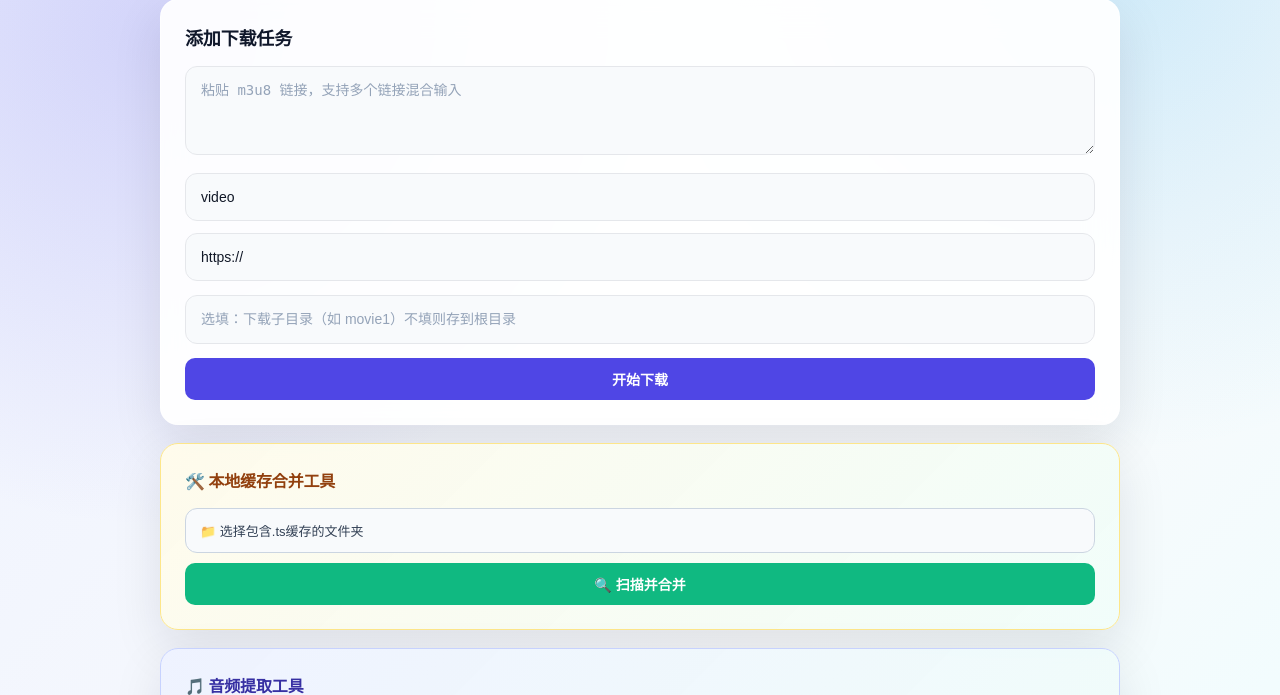
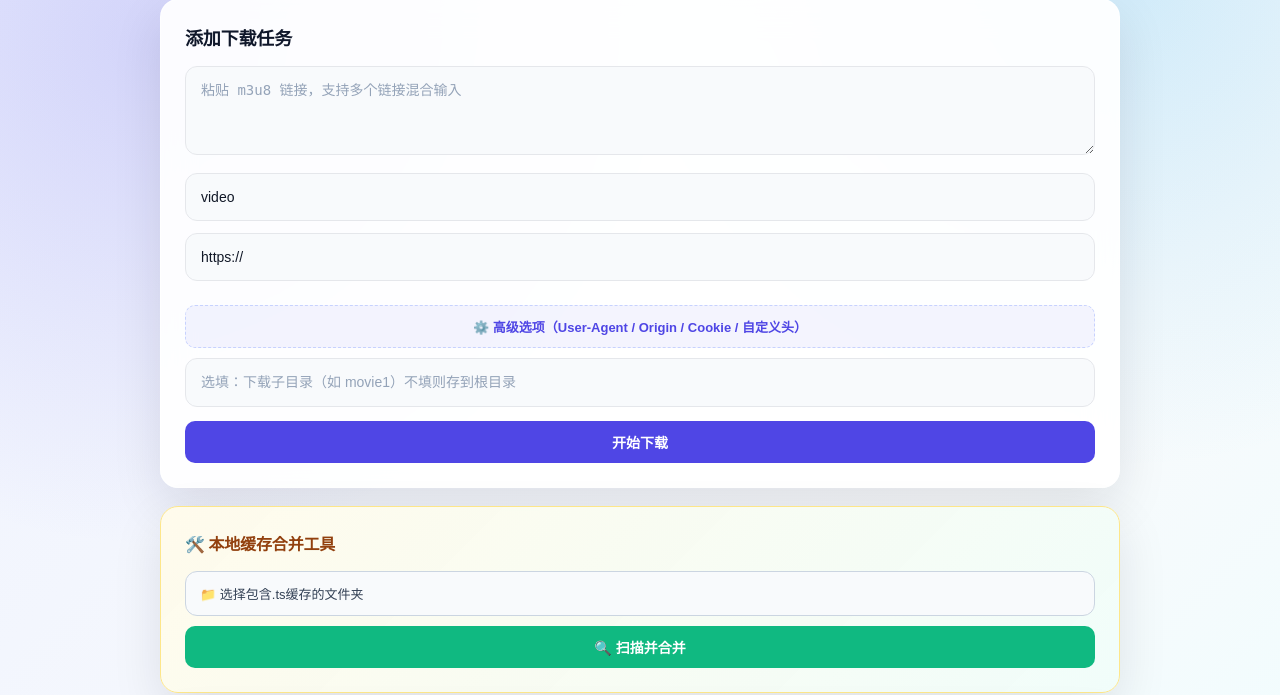
Before and after one commit to pelico/DDM3U8, a Flask app: page / in a window 1280 px wide. Shown: the part 129-824 px from the top of the page. Run offline with Flask 3, Linux system fonts and the light colour scheme; data that the repository does not hold is empty.

Commit message:
feat: 多下载核心支持(N_m3u8DL-RE/yt-dlp)、完整错误回显、多Header注入、armv7l镜像构建
- main.py: 自动检测下载核心(N_m3u8DL-RE优先, yt-dlp兜底)
- run_download: 捕获完整输出, 失败时显示退出码+末尾错误行
- start_task: 支持User-Agent/Origin/Cookie/自定义请求头
- 新增 /api/task/<id>/debug 调试接口
- 新增 Dockerfile.armv7l (基于yt-dlp)
- 新增 build-release.yml 工作流: 构建amd64/arm64/armv7l tar包并发布到Release
- 更新 docker-publish.yml: 新增armv7l镜像推送
- 前端: 高级选项面板(UA/Origin/Cookie/自定义头)

```diff
--- a/main.py
+++ b/main.py
@@ -38,13 +38,33 @@ CONFIG = {
     "MAX_DOWNLOADS": int(os.environ.get("MAX_DOWNLOADS", 3))
 }
 
+def detect_download_core():
+    """自动检测可用的下载核心：优先 N_m3u8DL-RE，其次 yt-dlp"""
+    if os.path.exists(CONFIG["BIN_PATH"]):
+        return "n_m3u8dl_re"
+    if shutil.which("yt-dlp"):
+        return "yt-dlp"
+    return None
+
+DOWNLOAD_CORE = detect_download_core()
+
 # 读取鉴权环境变量
 WEB_USER = os.environ.get("WEB_USER", "").strip()
 WEB_PASS = os.environ.get("WEB_PASS", "").strip()
 
 TASK_LOCK = threading.Lock()
 GLOBAL_REFERER = ""
+GLOBAL_HEADERS = {}  # 全局请求头: {"User-Agent": "...", "Referer": "...", "Origin": "...", "Cookie": "..."}
 tasks = {}
+
+# 默认浏览器 UA，避免部分 CDN 对无 UA 或爬虫 UA 直接拒绝
+DEFAULT_USER_AGENT = (
+    "Mozilla/5.0 (Windows NT 10.0; Win64; x64) "
+    "AppleWebKit/537.36 (KHTML, like Gecko) "
+    "Chrome/126.0.0.0 Safari/537.36"
+)
+# 日志保留的最大行数（用于错误排查）
+MAX_LOG_LINES = 200
 
 app = Flask(__name__)
 app.json.sort_keys = False
@@ -119,11 +139,16 @@ def validate_config():
     else:
         logger.info("ffmpeg 已安装")
 
-    # 验证 N_m3u8DL-RE
-    if not os.path.exists(CONFIG["BIN_PATH"]):
-        log_error(f"N_m3u8DL-RE 不存在: {CONFIG['BIN_PATH']}")
+    # 验证下载核心
+    global DOWNLOAD_CORE
+    DOWNLOAD_CORE = detect_download_core()
+    if DOWNLOAD_CORE == "n_m3u8dl_re":
+        logger.info(f"下载核心: N_m3u8DL-RE ({CONFIG['BIN_PATH']})")
+    elif DOWNLOAD_CORE == "yt-dlp":
+        logger.info("下载核心: yt-dlp")
     else:
-        logger.info(f"N_m3u8DL-RE 已就绪: {CONFIG['BIN_PATH']}")
+        log_error("未检测到可用的下载核心（N_m3u8DL-RE 或 yt-dlp）")
+        ok = False
 
     if ok:
         logger.info("配置验证完成")
@@ -170,6 +195,7 @@ BOOT_STATE = {
     "phase": "unknown",
     "ffmpeg_ready": False,
     "bin_ready": False,
+    "download_core": None,
     "db_loaded": False,
     "downloads_ready": False,
     "errors": [],
@@ -179,6 +205,7 @@ BOOT_STATE = {
 def refresh_boot_state():
     BOOT_STATE["ffmpeg_ready"] = shutil.which("ffmpeg") is not None
     BOOT_STATE["bin_ready"] = os.path.exists(CONFIG["BIN_PATH"])
+    BOOT_STATE["download_core"] = DOWNLOAD_CORE
     BOOT_STATE["downloads_ready"] = os.path.isdir(CONFIG["DOWNLOAD_DIR"]) and os.access(CONFIG["DOWNLOAD_DIR"], os.W_OK)
     return BOOT_STATE
 
@@ -434,6 +461,9 @@ def run_audio_extract(task_id, audio_target):
 def run_download(task_id, cmd):
     task_name = tasks.get(task_id, {}).get('name', 'Unknown')
     log_info(f"[调度器] 任务 [{task_name}] 开始执行")
+    log_info(f"[调度器] 命令: {' '.join(cmd)}")
+    # 用于保存全部输出（最后 MAX_LOG_LINES 行），出错时回显给用户定位问题
+    recent_lines = []
     try:
         with TASK_LOCK:
             tasks[task_id]['status'] = '下载中'
@@ -447,7 +477,7 @@ def run_download(task_id, cmd):
         with TASK_LOCK:
             tasks[task_id]['process'] = process
 
-        # 读取输出
+        # 读取输出：保留全部行用于排错，进度行实时更新到 log
         for line in iter(process.stdout.readline, ''):
             with TASK_LOCK:
                 if task_id not in tasks:
@@ -456,9 +486,16 @@ def run_download(task_id, cmd):
                 if current_status != '下载中':
                     log_info(f"[调度器] 任务 [{task_name}] 状态已变更为 {current_status}，停止读取输出")
                     break
-                log_content = line.strip()
-                if "%" in log_content or "B/s" in log_content:
-                    tasks[task_id]['log'] = log_content[-100:]
+            log_content = line.strip()
+            # 所有行都入队保留（便于出错回溯）
+            recent_lines.append(log_content)
+            if len(recent_lines) > MAX_LOG_LINES:
+                recent_lines.pop(0)
+            # 进度行实时展示
+            if "%" in log_content or "B/s" in log_content:
+                with TASK_LOCK:
+                    if task_id in tasks:
+                        tasks[task_id]['log'] = log_content[-100:]
 
         # 等待进程结束
         process.wait()
@@ -471,15 +508,22 @@ def run_download(task_id, cmd):
                     tasks[task_id]['status'] = '已完成'
                     tasks[task_id]['log'] = '✅ 完整下载并合并成功'
                 else:
-                    reason = "进程报错中断" if process.returncode != 0 else "假成功(未生成最终MP4)"
+                    # 失败时拼出真实错误信息，不再只给笼统提示
+                    err_tail = ' | '.join(l for l in recent_lines[-6:] if l)
+                    if process.returncode != 0:
+                        reason = f"进程退出码 {process.returncode}"
+                    else:
+                        reason = "假成功(未生成最终MP4，可能是分片扩展名/合并问题)"
                     tasks[task_id]['status'] = '错误'
-                    tasks[task_id]['log'] = f'中断({reason})，可点[恢复]或[强合]'
+                    tasks[task_id]['log'] = f'❌ {reason}  末尾输出: {err_tail[:300]}'
+                    log_error(f"[调度器] 任务 [{task_name}] 失败: {reason}")
+                    log_error(f"[调度器] 末尾输出: {err_tail}")
     except Exception as e:
         log_error(f"[调度器] 任务 [{task_name}] 执行异常: {e}")
         with TASK_LOCK:
             if task_id in tasks:
                 tasks[task_id]['status'] = '错误'
-                tasks[task_id]['log'] = str(e)[:100]
+                tasks[task_id]['log'] = f'❌ 异常: {str(e)[:120]}'
     finally:
         with TASK_LOCK:
             if task_id in tasks:
@@ -497,13 +541,16 @@ def health():
 @app.route('/ready')
 def ready():
     state = refresh_boot_state()
-    ready_ok = state["downloads_ready"] and state["bin_ready"] and state["ffmpeg_ready"]
+    # 下载核心就绪判断：N_m3u8DL-RE 存在 或 yt-dlp 可用
+    core_ready = state["bin_ready"] or state["download_core"] == "yt-dlp"
+    ready_ok = state["downloads_ready"] and core_ready and state["ffmpeg_ready"]
     status_code = 200 if ready_ok else 503
     return jsonify({
         "ready": ready_ok,
         "phase": state["phase"],
         "ffmpeg_ready": state["ffmpeg_ready"],
         "bin_ready": state["bin_ready"],
+        "download_core": state["download_core"],
         "downloads_ready": state["downloads_ready"],
         "db_loaded": state["db_loaded"],
         "errors": state["errors"][-5:],
@@ -532,6 +579,32 @@ def get_tasks():
             "max_workers": CONFIG["MAX_DOWNLOADS"]
         }
     return jsonify(data)
+
+@app.route('/api/task/<task_id>/debug')
+@requires_auth
+def debug_task(task_id):
+    """调试接口：返回任务的完整命令、请求头和状态，便于排查下载失败原因"""
+    with TASK_LOCK:
+        task = tasks.get(task_id)
+    if not task:
+        return jsonify({"error": "任务不存在"}), 404
+    # 脱敏：Cookie 只显示前 20 字符
+    safe_headers = dict(task.get('headers', {}))
+    if safe_headers.get('Cookie'):
+        c = safe_headers['Cookie']
+        safe_headers['Cookie'] = c[:20] + '...(已脱敏)' if len(c) > 20 else c
+    return jsonify({
+        "id": task_id,
+        "name": task.get('name'),
+        "url": task.get('url'),
+        "status": task.get('status'),
+        "log": task.get('log'),
+        "cmd": task.get('cmd'),
+        "cmd_str": ' '.join(task.get('cmd', [])),
+        "headers": safe_headers,
+        "download_dir": task.get('download_dir'),
+        "temp_dir": task.get('temp_dir'),
+    })
 
 @app.route('/api/folders')
 @requires_auth
@@ -676,12 +749,17 @@ def manage_task(task_id):
 @app.route('/down', methods=['POST'])
 @requires_auth
 def down():
-    global GLOBAL_REFERER
+    global GLOBAL_HEADERS
     try:
         url_text = request.form.get('url', '').strip()
         raw_name = request.form.get('name', 'video').strip()
         referer_val = request.form.get('referer', '').strip()
         sub_path = request.form.get('sub_path', '').strip()
+        # 新增：更多请求头
+        user_agent_val = request.form.get('user_agent', '').strip()
+        origin_val = request.form.get('origin', '').strip()
+        cookie_val = request.form.get('cookie', '').strip()
+        custom_headers_val = request.form.get('custom_headers', '').strip()
 
         if not url_text:
             return jsonify({"error": "URL不能为空"}), 400
@@ -692,6 +770,17 @@ def down():
 
         if referer_val == "https://" or not referer_val:
             referer_val = ""
+
+        # 组装请求头字典（每次提交都重新生成，避免串任务）
+        headers = {
+            "User-Agent": user_agent_val or DEFAULT_USER_AGENT,
+            "Referer": referer_val,
+            "Origin": origin_val,
+            "Cookie": cookie_val,
+            "Custom": custom_headers_val,
+        }
+        with TASK_LOCK:
+            GLOBAL_HEADERS = headers
 
         # 处理下载子目录
         download_dir = CONFIG["DOWNLOAD_DIR"]
@@ -708,7 +797,6 @@ def down():
 
         with TASK_LOCK:
             active_urls = {t.get('url'): t for t in tasks.values() if t.get('status') in ACTIVE_TASK_STATUSES}
-            GLOBAL_REFERER = referer_val
 
         created_count = 0
         skipped_names = []
@@ -728,7 +816,7 @@ def down():
                 name = f"{raw_name}_{timestamp}_{task_id[:3]}"
 
             log_info(f"[任务创建] 新下载任务: {task_id} - {name} -> {download_dir}")
-            start_task(url, name, task_id, download_dir)
+            start_task(url, name, task_id, download_dir, headers=headers)
             active_urls[url] = {"name": name, "status": "排队中"}
             created_count += 1
 
@@ -827,28 +915,67 @@ def audio_extract():
         log_error(f"创建音频提取任务失败: {e}")
         return jsonify({"error": str(e)}), 500
 
-def start_task(url, name, task_id, download_dir=None):
-    global GLOBAL_REFERER
+def start_task(url, name, task_id, download_dir=None, headers=None):
+    """
+    headers: dict, 可选的请求头，例如
+        {"User-Agent": "...", "Referer": "...", "Origin": "...", "Cookie": "..."}
+    根据 DOWNLOAD_CORE 自动选择 N_m3u8DL-RE 或 yt-dlp 构建命令
+    """
     if download_dir is None:
         download_dir = CONFIG["DOWNLOAD_DIR"]
-    cmd = [
-        CONFIG["BIN_PATH"], url,
-        "--save-name", name,
-        "--save-dir", download_dir,
-        "--tmp-dir", download_dir,
-        "-M", "format=mp4",
-        "--thread-count", "10"
-    ]
+    if headers is None:
+        headers = {}
+
+    ua = headers.get('User-Agent') or DEFAULT_USER_AGENT
+    core = DOWNLOAD_CORE or "n_m3u8dl_re"
+
+    if core == "yt-dlp":
+        # yt-dlp 命令：直接下载并合并为 mp4
+        output_path = os.path.join(download_dir, f"{name}.mp4")
+        cmd = [
+            "yt-dlp", url,
+            "-o", output_path,
+            "--no-part",
+            "--no-mtime",
+            "--concurrent-fragments", "10",
+            "--add-header", f"User-Agent:{ua}",
+        ]
+        if headers.get("Referer"):
+            cmd.extend(["--referer", headers["Referer"]])
+        if headers.get("Origin"):
+            cmd.extend(["--add-header", f"Origin:{headers['Origin']}"])
+        if headers.get("Cookie"):
+            cmd.extend(["--add-header", f"Cookie:{headers['Cookie']}"])
+        for custom in headers.get("Custom", "").splitlines():
+            custom = custom.strip()
+            if custom and ":" in custom:
+                cmd.extend(["--add-header", custom])
+    else:
+        # N_m3u8DL-RE 命令
+        cmd = [
+            CONFIG["BIN_PATH"], url,
+            "--save-name", name,
+            "--save-dir", download_dir,
+            "--tmp-dir", download_dir,
+            "-M", "format=mp4",
+            "--thread-count", "10",
+            "--header", f"User-Agent:{ua}",
+        ]
+        if headers.get("Referer"):
+            cmd.extend(["--header", f"Referer:{headers['Referer']}"])
+        if headers.get("Origin"):
+            cmd.extend(["--header", f"Origin:{headers['Origin']}"])
+        if headers.get("Cookie"):
+            cmd.extend(["--header", f"Cookie:{headers['Cookie']}"])
+        for custom in headers.get("Custom", "").splitlines():
+            custom = custom.strip()
+            if custom and ":" in custom:
+                cmd.extend(["--header", custom])
+
     temp_dir = os.path.join(download_dir, f"{name}_temp")
-    # 显式创建临时工作目录：N_m3u8DL-RE 以 --tmp-dir 指定的工作目录必须预先存在，
-    # 否则二进制写入首批 ts 切片时报 errno 2 (ENOENT) "no such file or directory"，
-    # 表现为 /downloads/<任务名>_temp 等临时目录找不到。旧逻辑只计算路径不创建
-    # → 任务提交成功但调度器拉起二进制即失败。这里在入队前一并建好。
     os.makedirs(temp_dir, exist_ok=True)
     os.makedirs(download_dir, exist_ok=True)
     with TASK_LOCK:
-        if GLOBAL_REFERER:
-            cmd.extend(["--header", f"Referer:{GLOBAL_REFERER}"])
         tasks[task_id] = {
             'url': url,
             'name': name,
@@ -858,7 +985,9 @@ def start_task(url, name, task_id, download_dir=None):
             'created_at': datetime.datetime.now().isoformat(timespec='seconds'),
             'process': None,
             'download_dir': download_dir,
-            'temp_dir': temp_dir
+            'temp_dir': temp_dir,
+            'headers': headers,
+            'core': core
         }
     save_tasks()
 
--- a/templates/index.html
+++ b/templates/index.html
@@ -73,6 +73,8 @@
         .btn-danger:hover { background: #dc2626; }
         .btn-secondary { background: transparent; color: #64748b; border: 1px solid #e2e8f0; }
         .btn-secondary:hover { background: #f8fafc; border-color: #cbd5e1; color: #334155; }
+        .btn-ghost { background: rgba(79, 70, 229, 0.06); color: #4f46e5; border: 1px dashed #c7d2fe; }
+        .btn-ghost:hover { background: rgba(79, 70, 229, 0.12); border-color: #a5b4fc; }
         .btn-sm { padding: 6px 10px; font-size: 12px; border-radius: 8px; }
         .btn-group { display: flex; gap: 8px; flex-wrap: wrap; }
         .table-container { overflow-x: auto; border-radius: 14px; border: 1px solid #edf2f7; background: white; }
@@ -191,6 +193,20 @@
                     <input type="text" name="name" placeholder="视频名称" value="video" required>
                 </div>
                 <input type="text" class="input-full" name="referer" value="https://" placeholder="选填：全局 Referer">
+                <div style="margin: 10px 0;">
+                    <button type="button" id="toggleAdvanced" class="btn btn-ghost" style="width: 100%; font-size: 13px;">
+                        ⚙️ 高级选项（User-Agent / Origin / Cookie / 自定义头）
+                    </button>
+                </div>
+                <div id="advancedOptions" style="display: none; margin-bottom: 10px;">
+                    <input type="text" class="input-full" name="user_agent" placeholder="选填：User-Agent（留空使用默认浏览器UA）" style="margin-bottom: 8px;">
+                    <input type="text" class="input-full" name="origin" placeholder="选填：Origin（如 https://missav.fans）" style="margin-bottom: 8px;">
+                    <input type="text" class="input-full" name="cookie" placeholder="选填：Cookie（整段字符串）" style="margin-bottom: 8px;">
+                    <textarea class="input-full" name="custom_headers" rows="2" placeholder="选填：自定义请求头，每行一个，格式 Key:Value&#10;例如：&#10;Sec-Fetch-Site: cross-site&#10;Sec-Fetch-Mode: cors"></textarea>
+                    <p style="font-size: 12px; color: #6b7280; margin: 8px 0 0 0;">
+                        💡 提示：手机浏览器能播但下载失败时，优先补 Referer + Origin；若仍失败可从浏览器 Network 面板复制完整 Cookie。
+                    </p>
+                </div>
                 <input type="text" class="input-full" name="sub_path" placeholder="选填：下载子目录（如 movie1）不填则存到根目录">
                 <button type="submit" class="btn btn-main" style="width: 100%;">开始下载</button>
             </form>
@@ -387,6 +403,16 @@
             } finally {
                 button.disabled = false;
             }
+        };
+
+        // 高级选项折叠
+        document.getElementById('toggleAdvanced').onclick = function() {
+            const panel = document.getElementById('advancedOptions');
+            const shown = panel.style.display !== 'none';
+            panel.style.display = shown ? 'none' : 'block';
+            this.textContent = shown
+                ? '⚙️ 高级选项（User-Agent / Origin / Cookie / 自定义头）'
+                : '⚙️ 收起高级选项';
         };
 
         document.getElementById('localMergeForm').onsubmit = async function(e) {
```
Also changed, not shown: .github/workflows/build-release.yml (added), .github/workflows/docker-publish.yml, 1 other file.
